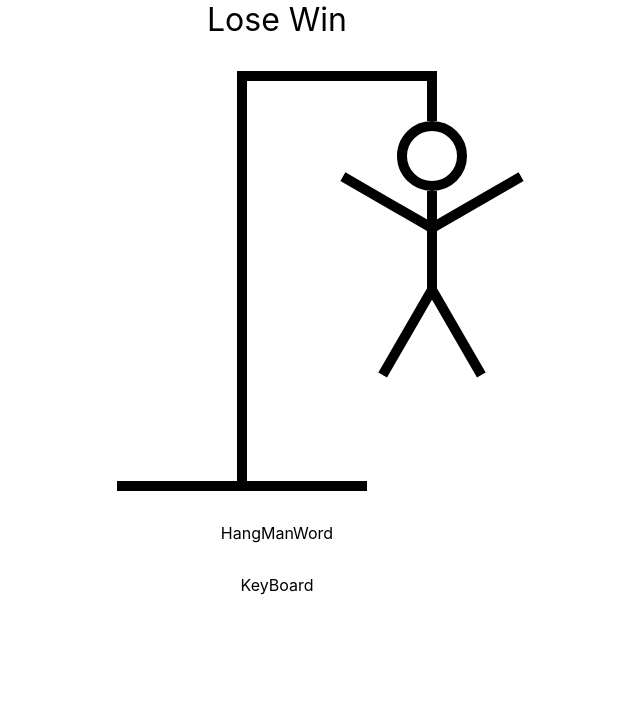
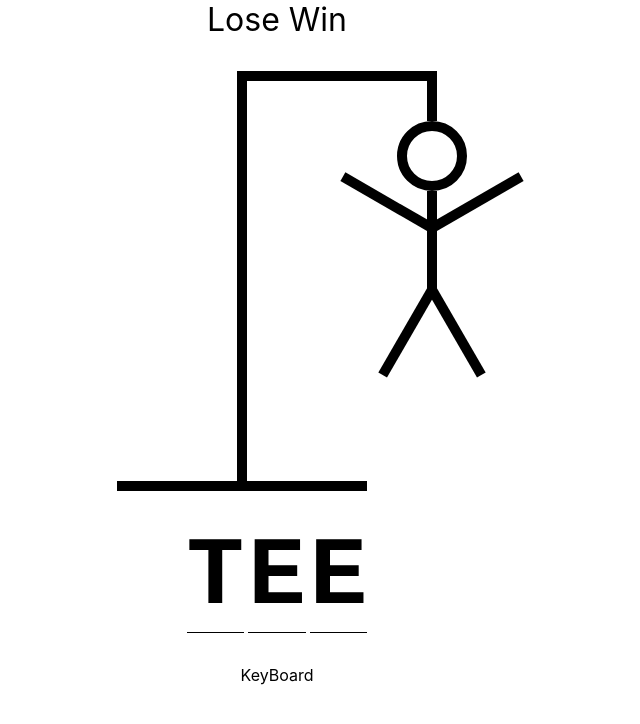
Before and after one commit to HA-SEUNG-JEONG/react-ts-hangman, a React (Create React App) app: page / in a window 1280 px wide. Shown: the top 724 px of the page, without its empty margins (363-1003 px from the left). Built offline with nearby package versions, Linux system fonts and the light colour scheme.

Commit message:
Style : HangManWord 컴포넌트 작성

```diff
--- a/src/components/HangManWord.tsx
+++ b/src/components/HangManWord.tsx
@@ -1,5 +1,33 @@
+import { styled } from "styled-components";
+
 const HangManWord = () => {
-  return <div>HangManWord</div>;
+  const word = "tee";
+  const guessedLetters = ["t", "e", "g"];
+  return (
+    <HangManWordContainer>
+      {word.split("").map((letter, index) => (
+        <span style={{ borderBottom: "0.1rem solid black" }} key={index}>
+          <span
+            style={{
+              visibility: guessedLetters.includes(letter)
+                ? "visible"
+                : "hidden",
+            }}>
+            {letter}
+          </span>
+        </span>
+      ))}
+    </HangManWordContainer>
+  );
 };
 
+const HangManWordContainer = styled.div`
+  display: flex;
+  gap: 0.25rem;
+  font-size: 6rem;
+  font-weight: bold;
+  text-transform: uppercase;
+  font-family: monospace;
+`;
+
 export default HangManWord;
```
